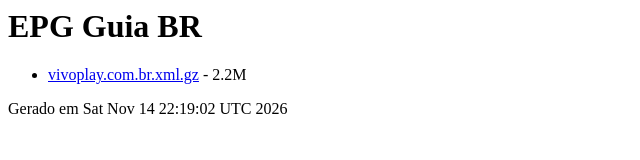
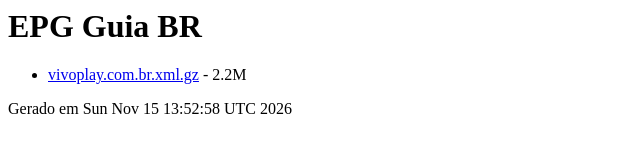
Before and after one commit to LichRei/epg-br, a plain HTML site: page index.html in a window 1280 px wide. Shown: the full height of the page, 0-640 px from the left. Drawn offline with Linux system fonts and the light colour scheme.

Commit message:
deploy: 12acfcf2a3bb5dd11bcc517b8b6d991eb3486ac5

```diff
--- a/index.html
+++ b/index.html
@@ -1,3 +1,3 @@
 <html><body><h1>EPG Guia BR</h1><ul>
 <li><a href="vivoplay.com.br.xml.gz">vivoplay.com.br.xml.gz</a> - 2.2M</li>
-</ul><p>Gerado em Sat Nov 14 22:19:02 UTC 2026</p></body></html>
+</ul><p>Gerado em Sun Nov 15 13:52:58 UTC 2026</p></body></html>
```
Also changed, not shown: 1 other file.
